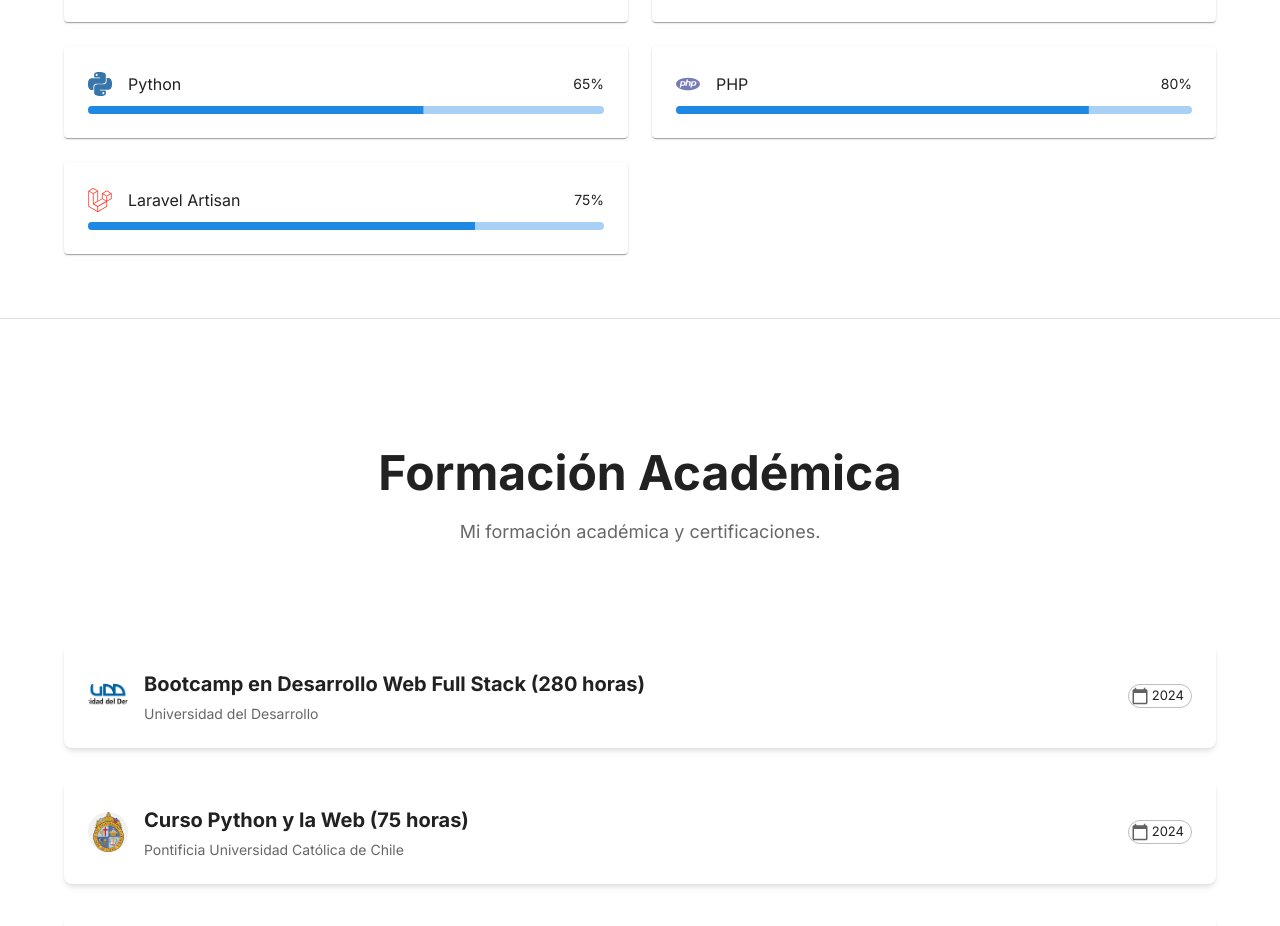
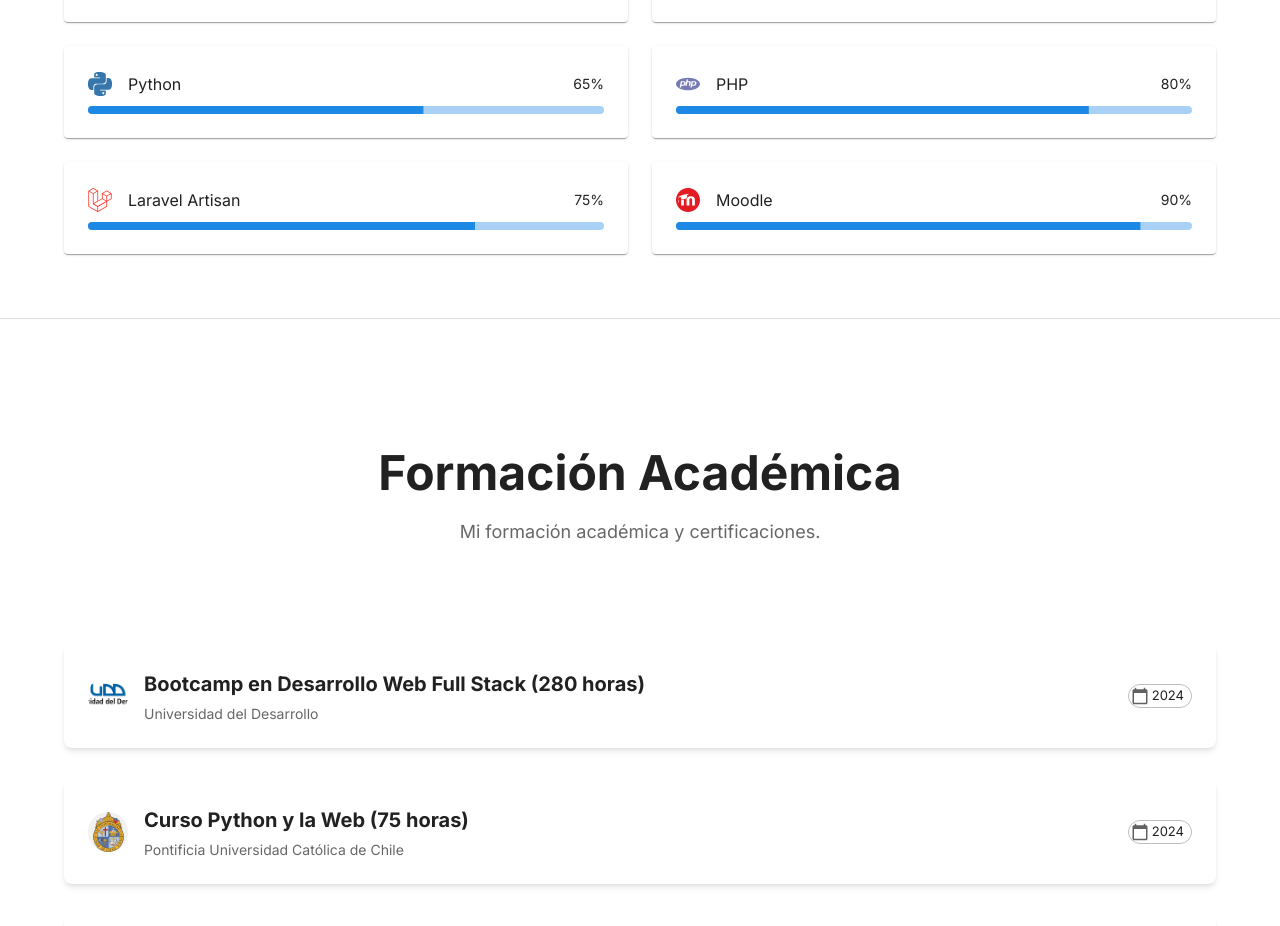
Before and after one commit to Artenlaclase/cv-RaulRosales, a Next.js app: page / in a window 1280 px wide. Shown: the part 4380-5306 px from the top of the page. Built offline with nearby package versions, Linux system fonts and the light colour scheme; what @mui/material-nextjs would draw is missing.

Commit message:
moodle skills

```diff
--- a/src/components/Skills.tsx
+++ b/src/components/Skills.tsx
@@ -15,7 +15,8 @@ import {
   SiDjango,
   SiNestjs,
   SiWordpress,
-  SiTailwindcss
+  SiTailwindcss,
+  SiMoodle
 } from "react-icons/si"
 
 export default function Skills() {
@@ -44,6 +45,7 @@ export default function Skills() {
     { name: "Python", level: 65, icon: <SiPython size={24} color="#3776AB" /> },
     { name: "PHP", level: 80, icon: <SiPhp size={24} color="#777BB4" /> },
     { name: "Laravel Artisan", level: 75, icon: <SiLaravel size={24} color="#FF2D20" /> },
+    { name: "Moodle", level: 90, icon: <SiMoodle size={24} color="#E31B23" /> },
 
 
 
```
